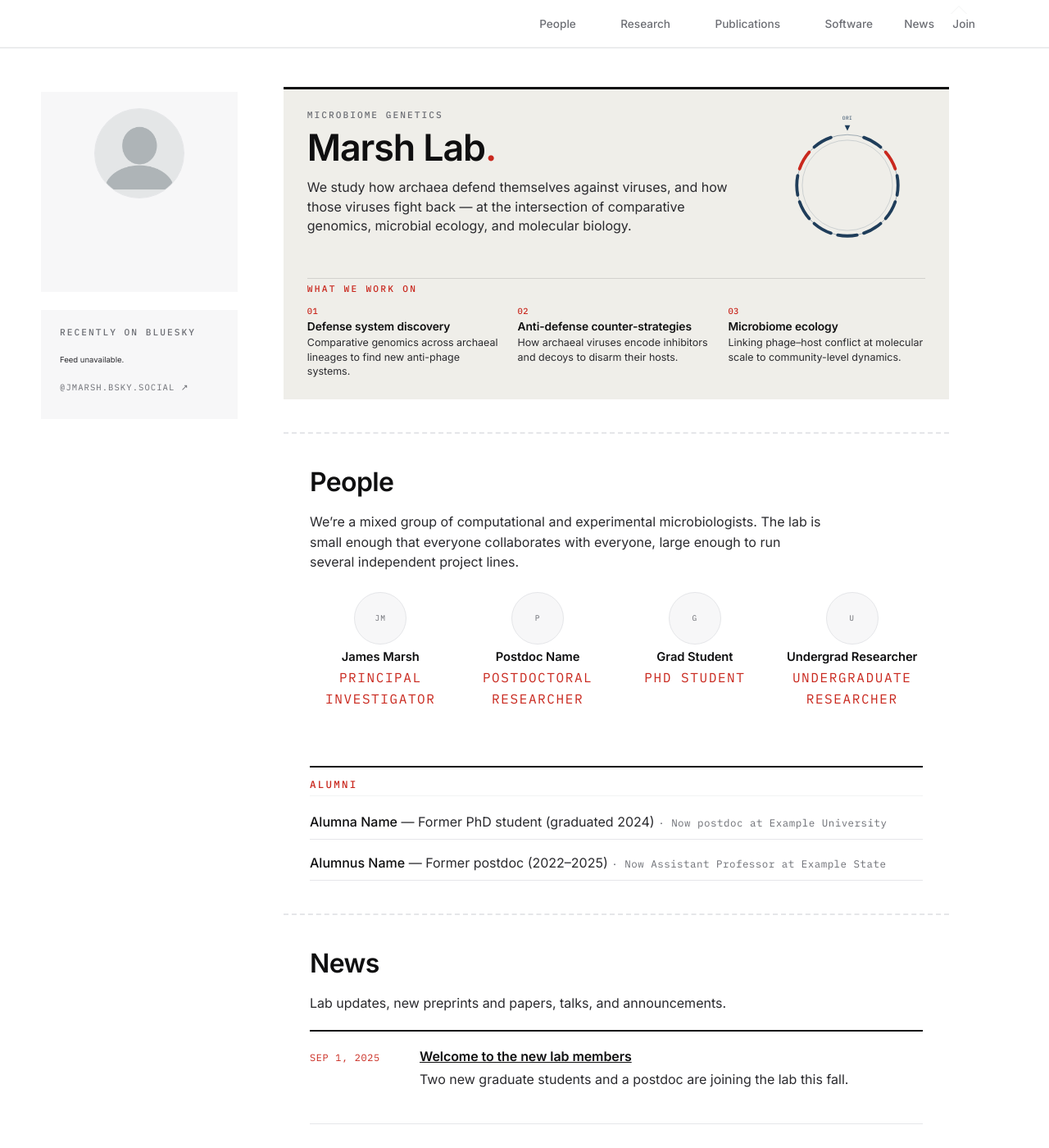
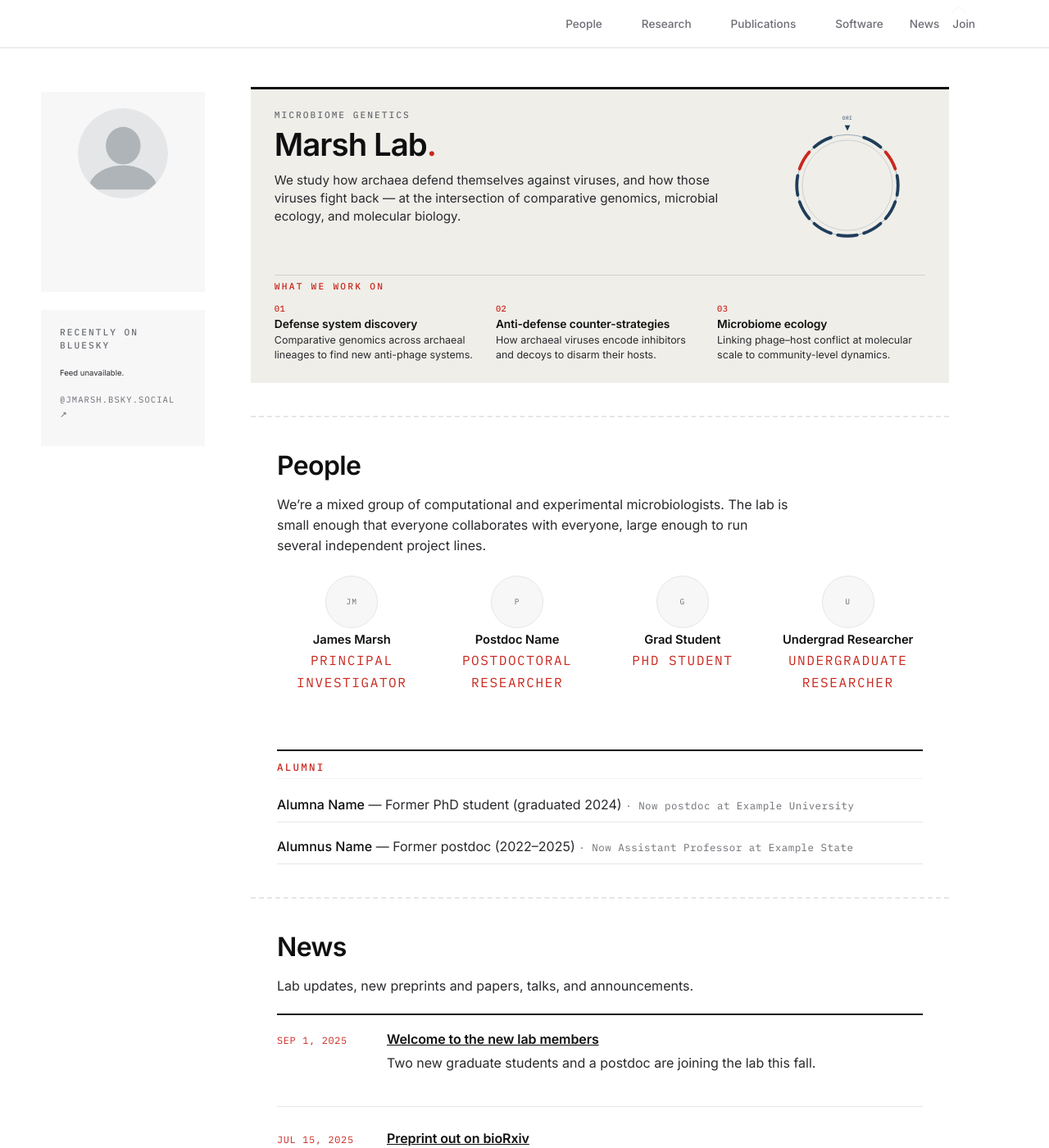
Before and after one commit to marshomics/marshomics.github.io, a Jekyll site: the page built from _pages/about.md, in a window 1280 px wide and 1400 px high. Shown: the whole window at 82% size. Built offline with Jekyll 4.4.1, drawn with Linux system fonts in a browser that asks for light colours; a script bundle is joined from its source files by our own code; library files that are not in the unit come from our copies.

Commit message:
Update _overrides.scss

```diff
--- a/_sass/_overrides.scss
+++ b/_sass/_overrides.scss
@@ -108,13 +108,13 @@ hr {
   background: transparent;
   display: flex;
   align-items: center;
-  gap: 1.4em;                          /* gap between visible-links and hidden-links UL groups */
+  gap: 1em;                            /* tighter, uniform gap (visible↔hidden ULs) */
 }
 .greedy-nav .visible-links {
   list-style: none;
   padding: 0; margin: 0;
   display: flex;
-  gap: 1.4em;                          /* uniform inter-item gap */
+  gap: 1em;                            /* tighter, uniform inter-item gap */
   align-items: center;
 }
 .greedy-nav .visible-links li {
@@ -151,7 +151,7 @@ hr {
   background: transparent !important;
   box-shadow: none !important;
   border: none !important;
-  gap: 1.4em;                          /* match visible-links + greedy-nav */
+  gap: 1em;                            /* match visible-links + greedy-nav */
   visibility: visible !important;
   opacity: 1 !important;
   height: auto !important;
@@ -209,7 +209,7 @@ hr {
 
 #main {
   display: grid;
-  grid-template-columns: 240px 1fr;
+  grid-template-columns: 200px 1fr;    /* narrower sidebar → wider Marsh Lab banner */
   gap: var(--sidebar-gap);
   max-width: var(--jm-wrap-max);
   margin: 0 auto;
@@ -549,7 +549,7 @@ hr {
 .intro-block .hero__title {
   font-family: var(--jm-font-sans);
   font-weight: 600;
-  font-size: clamp(1.9rem, 4.2vw, 2.8rem);
+  font-size: clamp(1.7rem, 3.6vw, 2.4rem);   /* slightly smaller per user feedback */
   line-height: 1.04;
   letter-spacing: -0.025em;
   color: var(--jm-ink);
@@ -558,7 +558,7 @@ hr {
 .intro-block .hero__title-period { color: var(--jm-accent-2); }
 .intro-block .hero__lede {
   font-family: var(--jm-font-sans);
-  font-size: 1rem;
+  font-size: 0.95rem;                  /* slightly smaller per user feedback */
   line-height: 1.45;
   color: var(--jm-ink-soft);
   margin: 0 0 0.85em;
@@ -899,7 +899,7 @@ hr {
 }
 .alt-person__role {
   font-family: var(--jm-font-mono);
-  font-size: 0.62rem;
+  font-size: 0.5rem;                   /* much smaller per user feedback */
   text-transform: uppercase;
   letter-spacing: 0.1em;
   color: var(--jm-accent-2);
```
